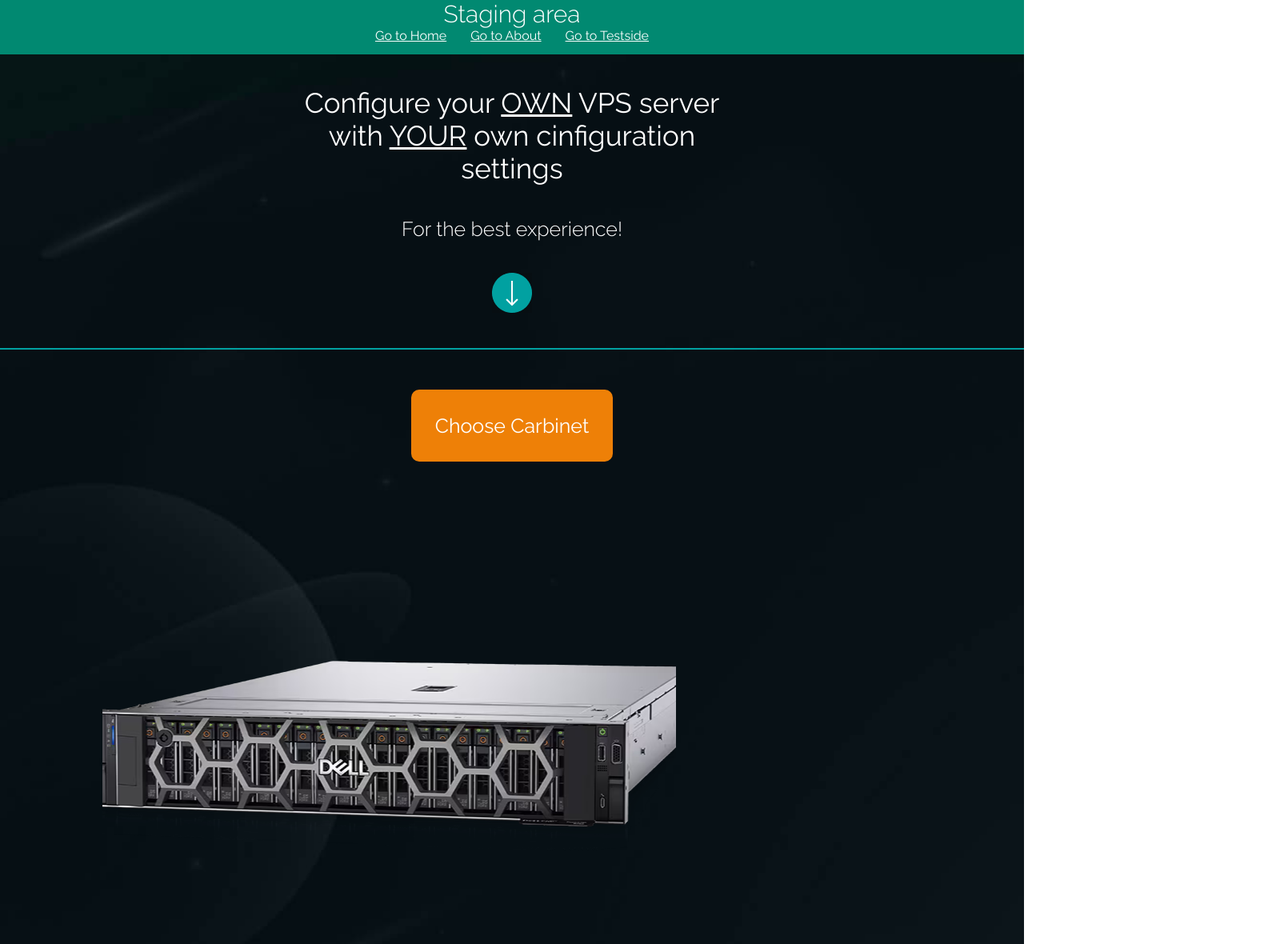
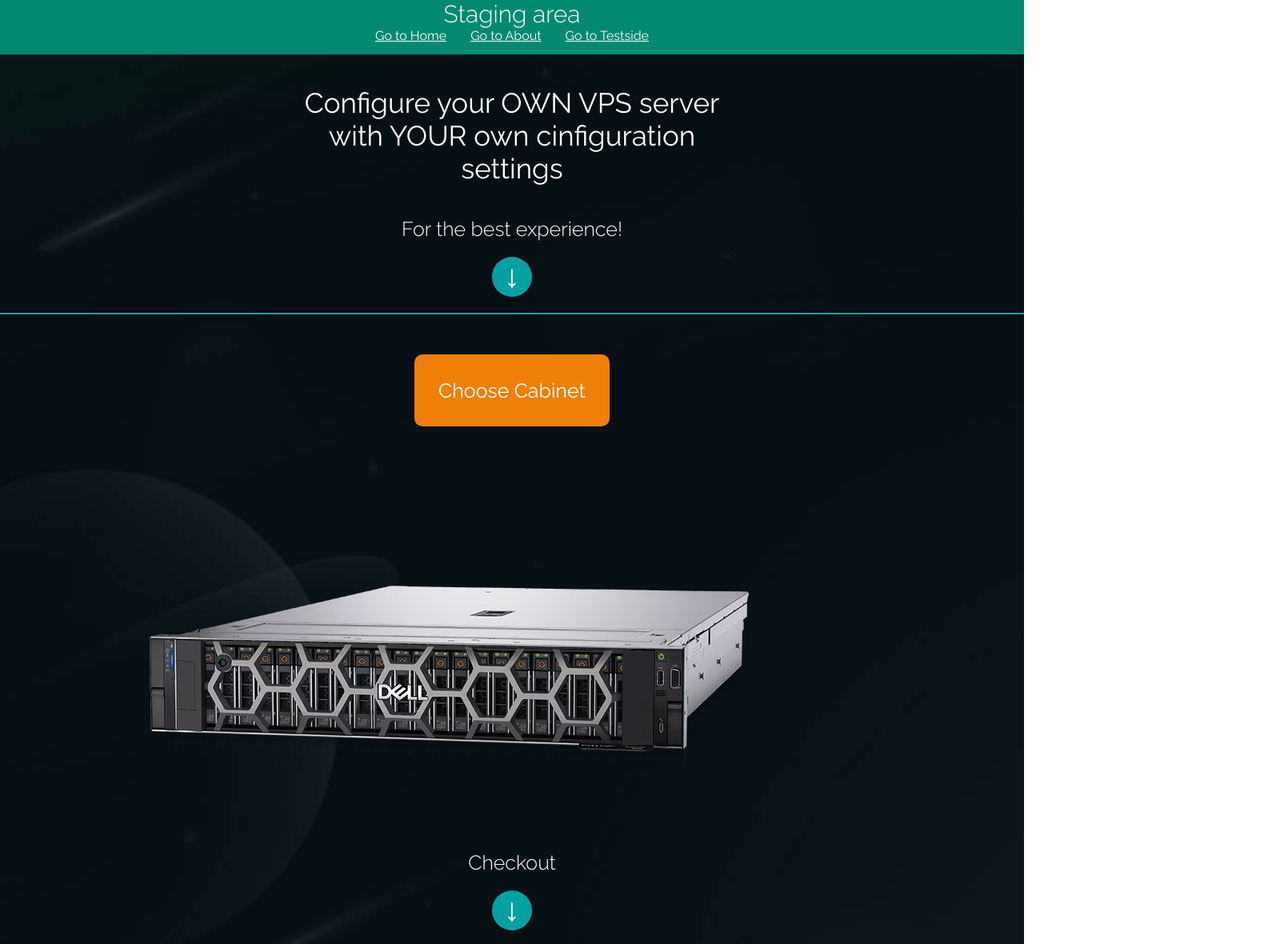
Before and after one commit to jacobdolleris/webdock-bachelor, a Vue app: page / in a window 1280 px wide. Shown: the top 1180 px of the page at 80% size, 1600 px wide, since content can reach past the window. Built offline with nearby package versions, Linux system fonts and the light colour scheme; no server answers.

Commit message:
fixed various styling: made arrowdown button hardcoded instead of image, fixed config section inner width

```diff
--- a/src/assets/main.scss
+++ b/src/assets/main.scss
@@ -85,6 +85,30 @@ hr{
       margin: 40px;
     }
 
+    .goto-config {
+      margin-bottom: 20px;
+      margin-top: 20px;
+
+      a {
+        font-size: 40px;
+        text-decoration: none;
+      }
+
+      div {
+        background-color: $teal-color;
+        border-radius: 100%;
+        height: 50px;
+        margin: auto;
+        width: 50px;
+
+
+      }
+
+      div:hover {
+        background-color: #018a8a;
+        cursor: pointer;
+      }
+    }
   }
 
 
@@ -93,14 +117,11 @@ hr{
 // Midterstykke
 .config-section{
     height: 800px;
+    margin: 0 auto;
     padding-top:100px;
 
-        h1{
-            text-align: center;
-        }
-}
     .config-section-inner{
-    width: 80%;
+        width: 100em;
         margin: auto;
         display: flex;
         justify-content: space-between;
@@ -116,7 +137,47 @@ hr{
             }
         }
 
+        .config-ection-inner-image{
+          width: 70%;
+          height: 400px;
+          background-image: url(/src/assets/img/server-placeholder2.png);
+          background-repeat:no-repeat;
+          background-position: center;
       }
+    }
+        h1{
+            text-align: center;
+        }
+
+    .goto-checkout {
+      // background-color: red;
+
+
+      margin-top: 30px;
+      text-align: center;
+
+      a {
+        font-size: 40px;
+        text-decoration: none;
+      }
+
+      div {
+        background-color: $teal-color;
+        border-radius: 100%;
+        height: 50px;
+        margin: auto;
+        width: 50px;
+
+
+      }
+
+      div:hover {
+        background-color: #018a8a;
+        cursor: pointer;
+      }
+    }
+}
+
 
 .config-section-inner-option{
     height: 125px;
@@ -131,15 +192,7 @@ hr{
     }
 }
 
-.config-ection-inner-image{
-    width: 70%;
-    height: 500px;
-    background-image: url(/src/assets/img/server-placeholder2.png);
-    background-repeat:no-repeat;
 
-    background-position: center;
-
-}
 
 .option-midt{
 margin-top: -150px;
--- a/src/components/Modal.vue
+++ b/src/components/Modal.vue
@@ -17,7 +17,7 @@
       <div class="config-section-inner-option">
         <h2>{{ btitle }}</h2>
         <h3>{{ bmodel }}</h3>
-        <h3>Price: {{ bprice }} Kr</h3>
+        <h3>Price: {{ bprice }} kr.-</h3>
 
       </div>
     </a>
@@ -42,7 +42,7 @@
     </div>
 
     <!-- <button class="accept-btn" @click="closeModal">Accepter</button> -->
-    <button class="accept-btn cancel-btn" @click="closeModal">Annuller</button>
+    <button class="accept-btn cancel-btn" @click="closeModal">Cancel</button>
   </div>
 
 
@@ -181,6 +181,7 @@ $dark-grey:#333333;
 
   &:hover{
     background-color: darkred;
+    cursor: pointer;
   }
 }
 
--- a/src/views/HomeView.vue
+++ b/src/views/HomeView.vue
@@ -7,19 +7,29 @@
 
 
  <header>
-  <h1>Configure your <u>OWN</u> VPS server with <u>YOUR</u> own cinfiguration settings</h1>
+  <h1>Configure your OWN VPS server with YOUR own cinfiguration settings</h1>
   <h2>For the best experience!</h2>
-  <a href="#config"><img src="../assets/img/icons/Arrow.png" alt=""></a>
+
+  <div class="goto-config">
+    <a href="#config">
+
+    <!-- <img src="../assets/img/icons/Arrow.png" alt=""> -->
+    <div>
+      &darr;
+
+</div>
+</a>
+</div>
   <hr id="config">
  </header>
 
 <div class="DD-box">
   <div class="dropdown">
-  <button class="dropdown-btn">Choose Carbinet</button>
+  <button class="dropdown-btn">Choose Cabinet</button>
   <div class="dropdown-content">
-  <a href="#">Carbinet 1</a>
-  <a href="#">Carbinet 2</a>
-  <a href="#">Carbinet 3</a>
+  <a href="#">Cabinet 1</a>
+  <a href="#">Cabinet 2</a>
+  <a href="#">Cabinet 3</a>
   </div>
 </div>
 </div>
@@ -39,8 +49,8 @@
         :desc="listItems.components.cpu.description"
         :array="listItems.components.cpu.user_selectable_options"
         :selectedOption="selectedCpuOption"
-          :updateSelectedOption="updateSelectedCpuOption"
-          :addToCheckout="addToCheckout"
+        :updateSelectedOption="updateSelectedCpuOption"
+        :addToCheckout="addToCheckout"
       />
     </div>
 
@@ -55,7 +65,7 @@
           :btitle="'Ram'"
           :bmodel='selectedMemoryOption ? selectedMemoryOption.model : "Choose Option"'
           :bprice='selectedMemoryOption ? selectedMemoryOption.price_dkk_cent : "0"'
-          :mtitle="'Vælg RAM'"
+          :mtitle="'Choose RAM'"
           :desc="listItems.components.memory.description"
           :array="listItems.components.memory.user_selectable_options"
           :selectedOption="selectedMemoryOption"
@@ -64,7 +74,7 @@
         />
       </div>
 
-  </div>
+  </div><!-- Config Section Inner -->
 
   <div class="config-section-inner">
 
@@ -74,7 +84,7 @@
           :btitle="'DISKS'"
           :bmodel='selectedDiskOption ? selectedDiskOption.model : "Choose Option"'
           :bprice='selectedDiskOption ? selectedDiskOption.price_dkk_cent : "0"'
-          :mtitle="'Vælg Disk'"
+          :mtitle="'Choose Disk'"
           :desc="listItems.components.disks.description"
           :array="listItems.components.disks.user_selectable_options"
           :selectedOption="selectedDiskOption"
@@ -97,11 +107,18 @@
       />
     </div>
 
-    </div>
-    <div style="text-align: center;">
+    </div><!-- Config Section Inner -->
+    <div class="goto-checkout">
       <h2 style="margin-bottom: 20px;">Checkout</h2>
-    <a href="#checkout"><img src="../assets/img/icons/Arrow.png" alt=""></a>
-</div>
+      <a href="#checkout">
+
+      <!-- <img src="../assets/img/icons/Arrow.png" alt=""> -->
+      <div>
+        &darr;
+
+  </div>
+</a>
+</div><!-- go to checkout -->
 
 </section>
 
```
Lines whose indentation alone changed are shown as unchanged.
